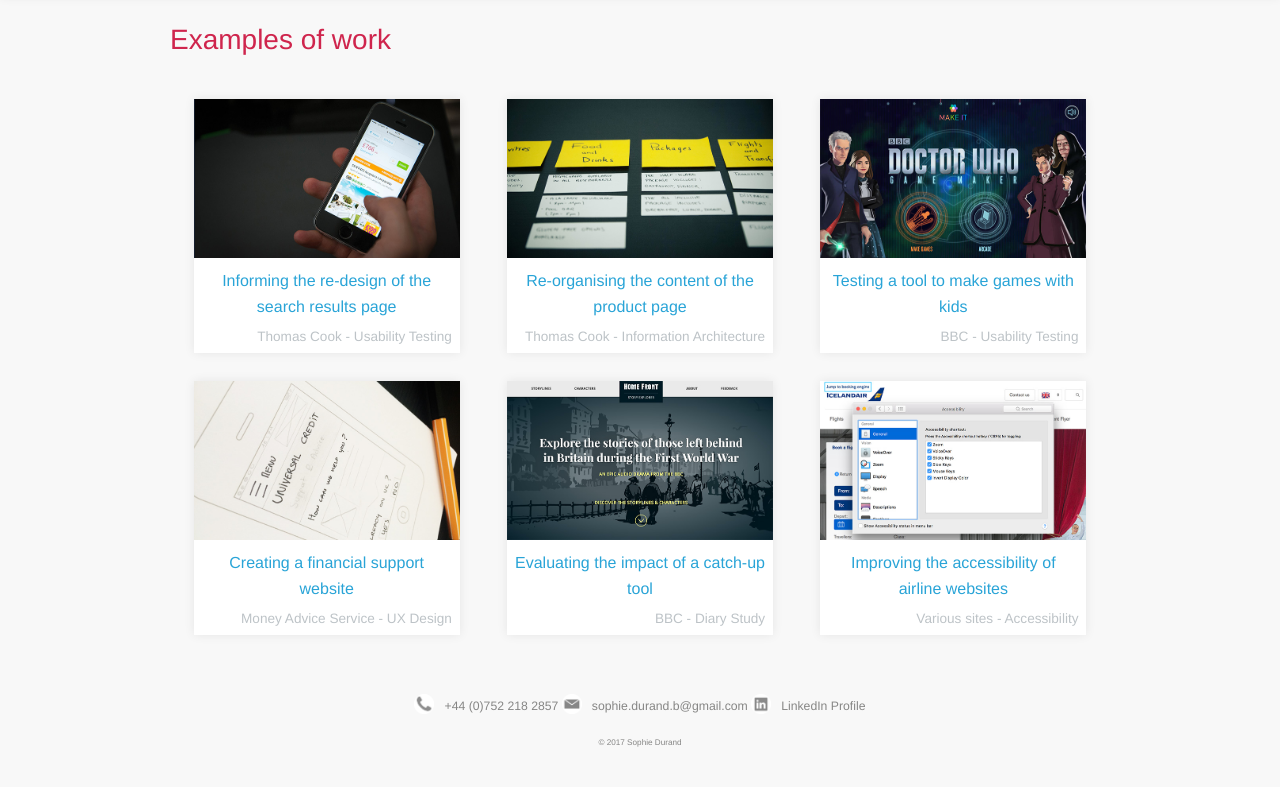
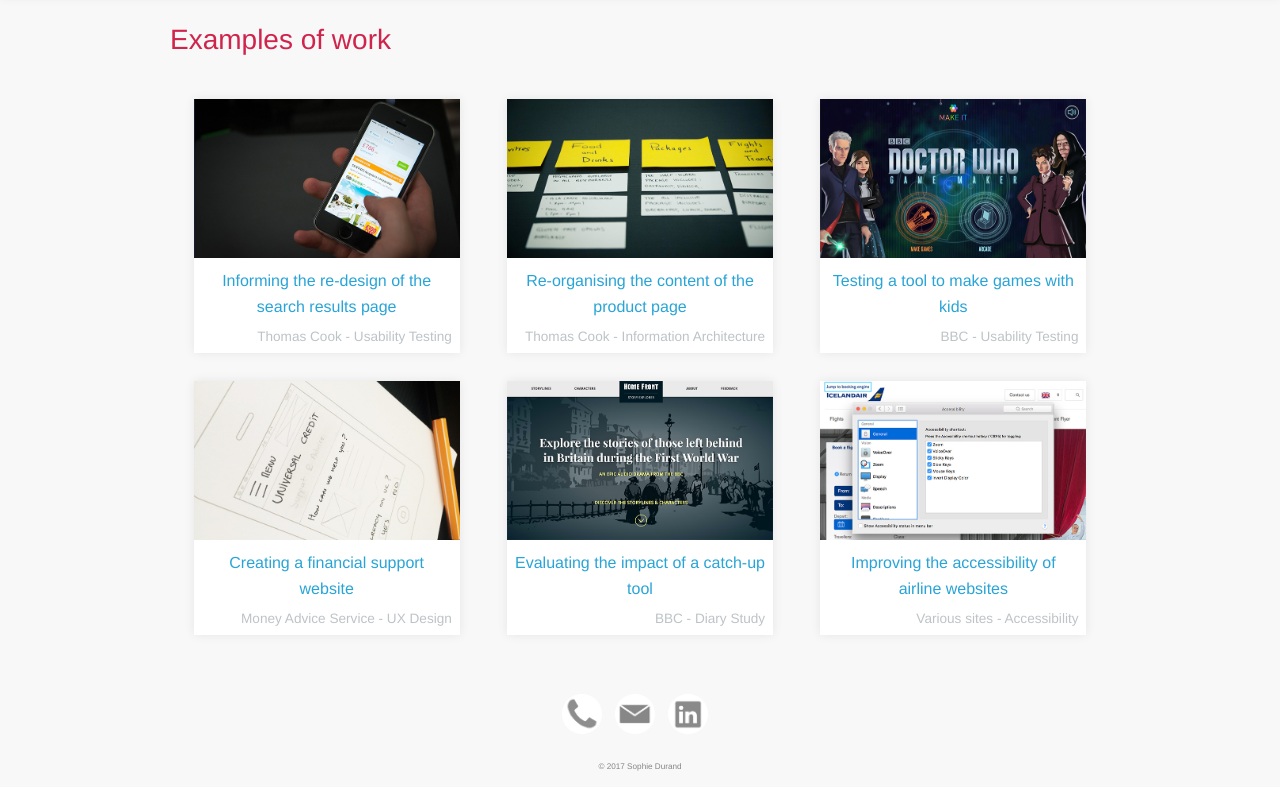
Before and after one commit to MiiRaGe/portfolio, a plain HTML site: page index.html in a window 1280 px wide. Shown: the part 111-898 px from the top of the page. Before the commit the page ends 874 px from the top, so only its background shows below. Drawn offline with Linux system fonts and the light colour scheme.

Commit message:
footer changes2

```diff
--- a/css/style.css
+++ b/css/style.css
@@ -311,5 +311,14 @@
 
 footer li {
     display: inline-block;
-    padding: 1em 1 0 1;
+
 }
+
+footer .contact-info a {
+  display: block;
+  min-height: 40px;
+  background-repeat: no-repeat;
+  background-size: 40px 40px;
+  padding: 0 0 0 50px;
+  margin: 0 0 10px;
+}
--- a/index.html
+++ b/index.html
@@ -86,9 +86,9 @@
           </section>
       <footer>
             <ul class="contact-info">
-                <li class="phone"><a href="tel:+447522182857">+44 (0)752 218 2857</a></li>
-                <li class="mail"><a href="mailto:sophie.durand.b@gmail.com">sophie.durand.b@gmail.com</a></li>
-                <li class="linkedin"><a href="https://www.linkedin.com/in/sophie-durand/">LinkedIn Profile</a></li>
+                <li class="phone"><a href="tel:+447522182857"></a></li>
+                <li class="mail"><a href="mailto:sophie.durand.b@gmail.com"></a></li>
+                <li class="linkedin"><a href="https://www.linkedin.com/in/sophie-durand/"></a></li>
             </ul>
         <p>&copy; 2017 Sophie Durand</p>
       </footer>
```
Also changed, not shown: about.html (+3 -3 lines), accessibility-airline.html (+3 -3 lines), catch-up-diary-study.html (+3 -3 lines), contact.html (+3 -3 lines), design-finance-tool.html (+3 -3 lines), organise-content.html (+3 -3 lines), redesign-search-results.html (+3 -3 lines), test-game-maker.html (+3 -3 lines).
